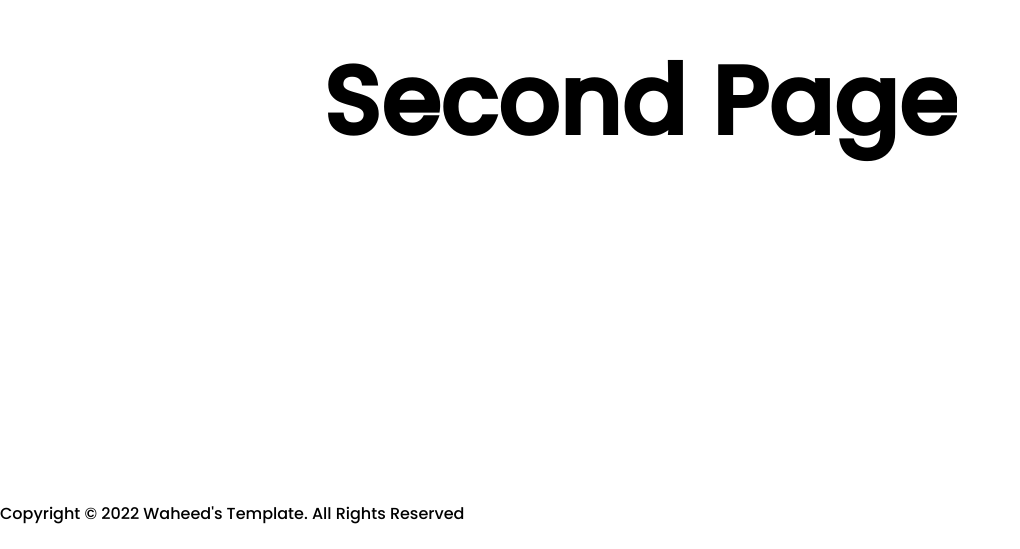
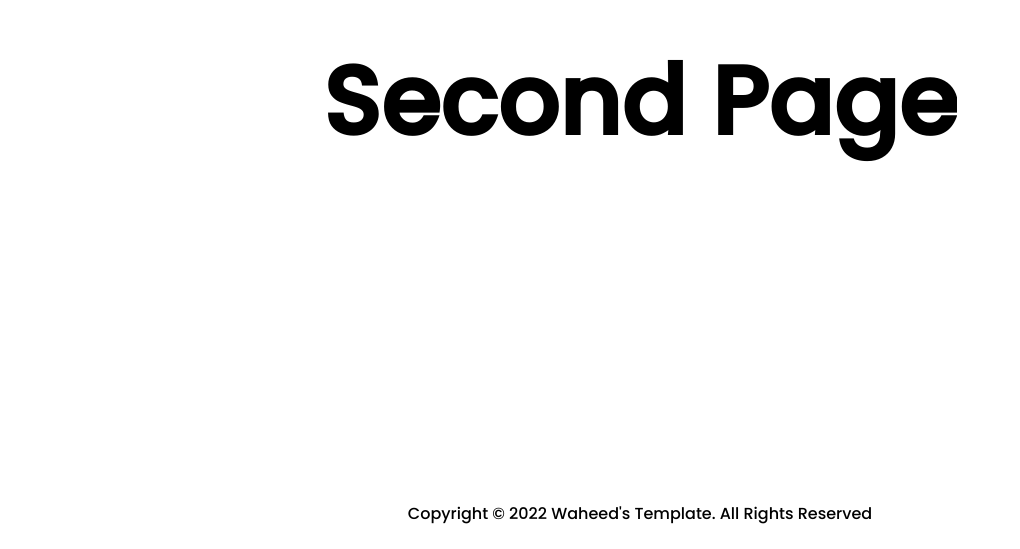
Before and after one commit to captainWaheed/Website-Reveal-Animation, a plain HTML site: page index.html in a window 1280 px wide. Shown: the part 1899-2448 px from the top of the page, without its empty margins (0-1020 px from the left). Before the commit the page ends 2425 px from the top, so only its background shows below. Drawn offline with nearby package versions, Linux system fonts and the light colour scheme.

Commit message:
Update style.css

```diff
--- a/style.css
+++ b/style.css
@@ -78,3 +78,12 @@
   transform: translate(-50%, -50%) scale(0.5);
   z-index: 4;
 }
+
+footer {
+  text-align: center;
+  color: black;
+  height: 3rem;
+  padding-bottom: 2rem;
+  text-decoration: none;
+  align-self: center;
+}
```
